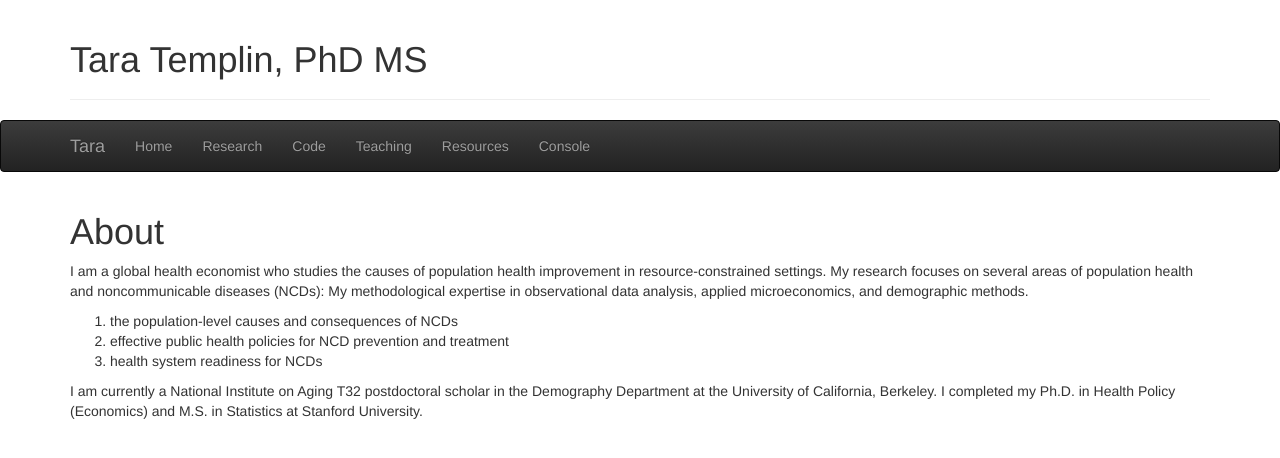
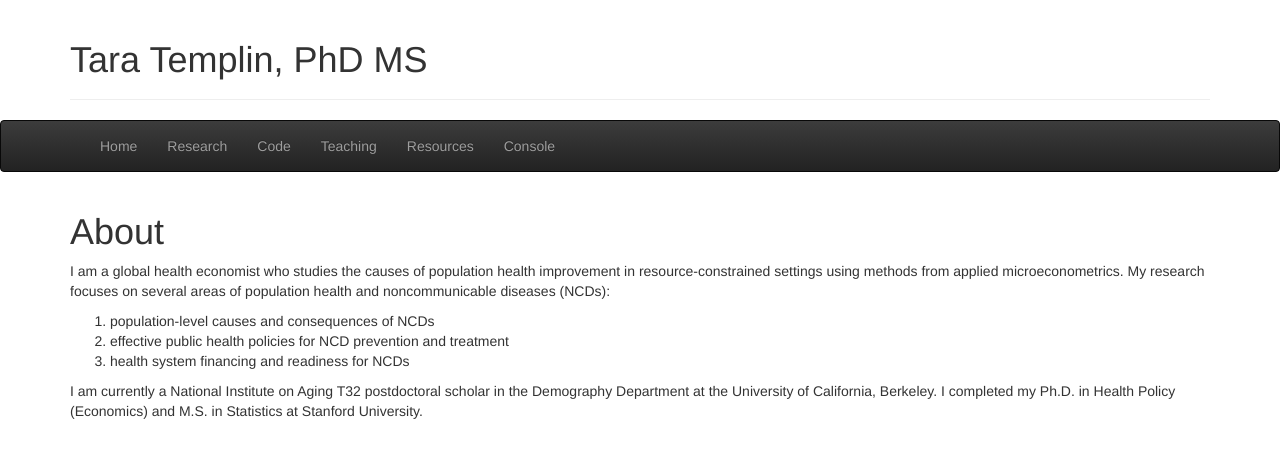
Before and after one commit to tnt2113/tnt2113.github.io, a Jekyll site: the page index.html, which Jekyll copies as it is, in a window 1280 px wide. Shown: the top 458 px of the page. Built offline with Jekyll 4.4.1, drawn with Linux system fonts in a browser that asks for light colours.

Commit message:
Update index.html

```diff
--- a/index.html
+++ b/index.html
@@ -50,7 +50,7 @@ jQuery(document).ready(function($) {
         <span class="icon-bar"></span>
         <span class="icon-bar"></span>
       </button>
-      <a class="navbar-brand" href="#">Tara</a>
+      <a class="navbar-brand" href="#"></a>
     </div>
     <div id="navbar" class="collapse navbar-collapse">
       <ul class="nav navbar-nav">
@@ -69,12 +69,11 @@ jQuery(document).ready(function($) {
 
 <h1 class="post-title">About</h1>
 
-<p>I am a global health economist who studies the causes of population health improvement in resource-constrained settings. My research focuses on several areas of population health and noncommunicable diseases (NCDs):
- My methodological expertise in observational data analysis, applied microeconomics, and demographic methods.</p>
+<p>I am a global health economist who studies the causes of population health improvement in resource-constrained settings using methods from applied microeconometrics. My research focuses on several areas of population health and noncommunicable diseases (NCDs): </p>
  <ol>
-<li> the population-level causes and consequences of NCDs
+<li> population-level causes and consequences of NCDs
 <li> effective public health policies for NCD prevention and treatment
-<li> health system readiness for NCDs
+<li> health system financing and readiness for NCDs
 </ol>
 <p>I am currently a National Institute on Aging T32 postdoctoral scholar in the Demography Department at the University of California, Berkeley. I completed my Ph.D. in Health Policy (Economics) and M.S. in Statistics at Stanford University. </p>
 
```
